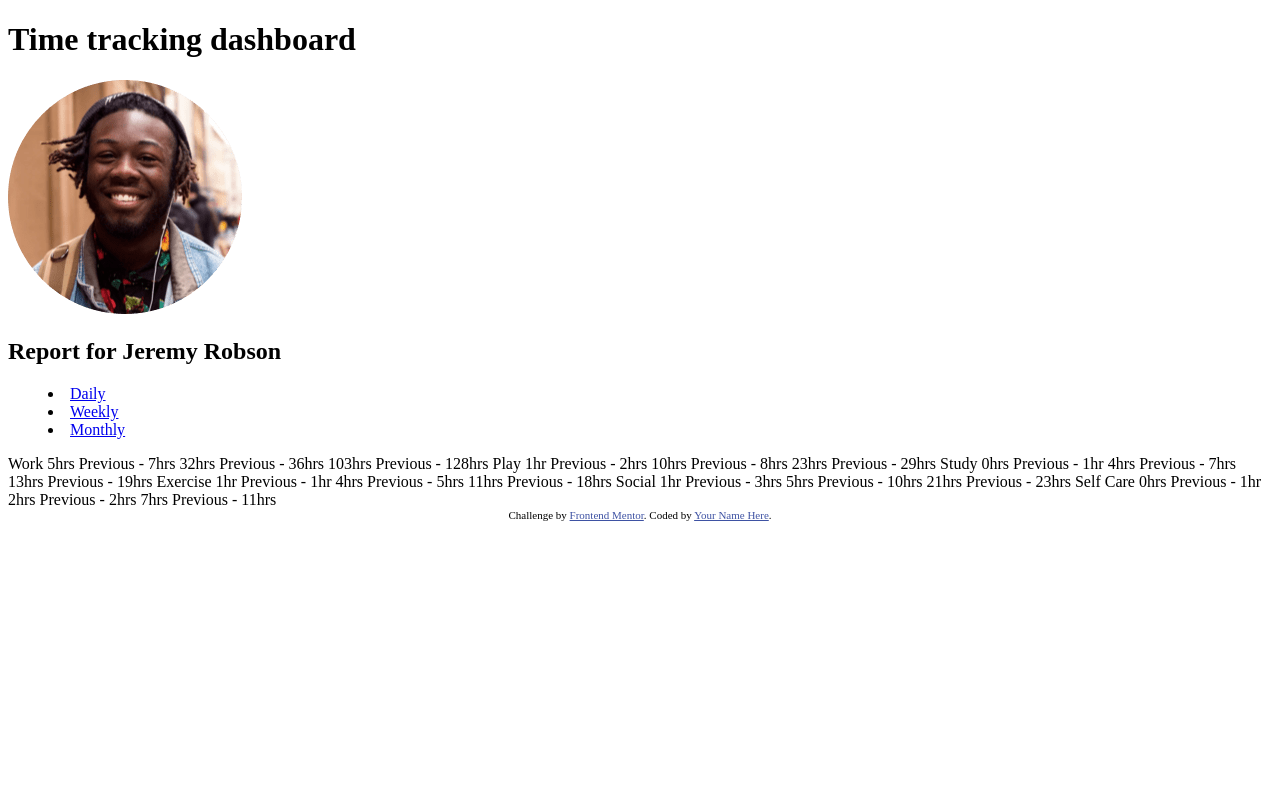
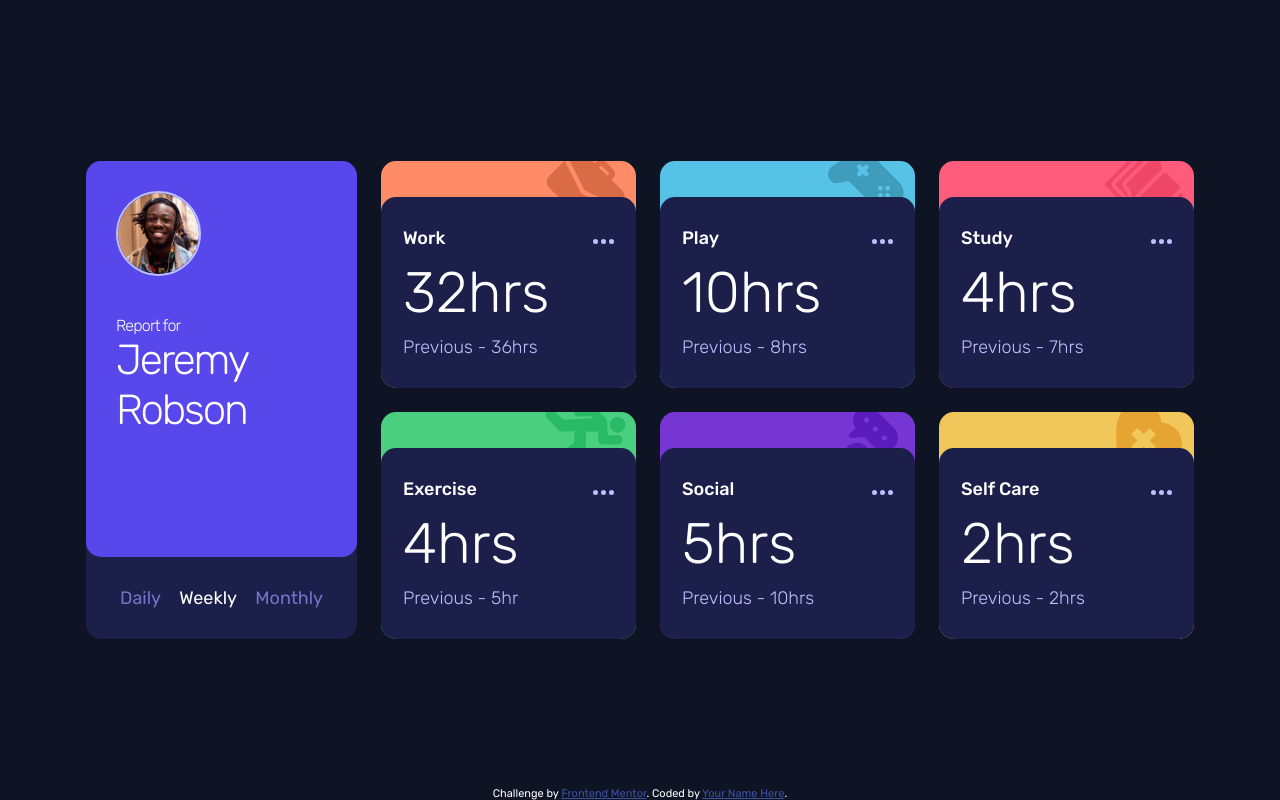
Before and after one commit to EugeniaAntonova/time-tracking-dashboard-main, a plain HTML site: page index.html in a window 1280 px wide. Drawn offline with Linux system fonts and the light colour scheme.

Commit message:
feat finished markup and styles

```diff
--- a/index.html
+++ b/index.html
@@ -1,23 +1,36 @@
 <!DOCTYPE html>
 <html lang="en">
+
 <head>
   <meta charset="UTF-8">
-  <meta name="viewport" content="width=device-width, initial-scale=1.0"> <!-- displays site properly based on user's device -->
+  <meta name="viewport" content="width=device-width, initial-scale=1.0">
+  <!-- displays site properly based on user's device -->
 
   <link rel="icon" type="image/png" sizes="32x32" href="./images/favicon-32x32.png">
 
   <title>Frontend Mentor | Time tracking dashboard</title>
+  <link rel="stylesheet" href="/style.css">
+  <style>
+    .attribution {
+      position: fixed;
+      bottom: 0;
+      right: 0;
+      left: 0;
+      margin: 0 auto;
+      font-size: 11px;
+      text-align: center;
+    }
 
-  <!-- Feel free to remove these styles or customise in your own stylesheet 👍 -->
-  <style>
-    .attribution { font-size: 11px; text-align: center; }
-    .attribution a { color: hsl(228, 45%, 44%); }
+    .attribution a {
+      color: hsl(228, 45%, 44%);
+    }
   </style>
 </head>
+
 <body>
   <main>
     <h1 class="visually-hidden">Time tracking dashboard</h1>
-    <div class="dashboard">
+    <article class="dashboard">
       <header class="dashboard-header">
         <div class="header-top">
           <div class="avatar">
@@ -28,70 +41,80 @@
             <span class="name">Jeremy Robson</span>
           </h2>
         </div>
-        <div class="header-controls">
-          <menu>
-            <li><a href="/">Daily</a></li>
-            <li><a href="/">Weekly</a></li>
-            <li><a href="/">Monthly</a></li>
-          </menu>
-        </div>
+        <menu>
+          <li><a href="/" class="daily">Daily</a></li>
+          <li><a href="/" class="weekly active">Weekly</a></li>
+          <li><a href="/" class="monthly">Monthly</a></li>
+        </menu>
       </header>
-
-    </div>
+      <ul class="cards">
+        <li class="work">
+          <div class="card-content">
+            <h3 class="card-title">Work</h3>
+            <a href="" class="card-options" title="options">
+              <img src="/images/icon-ellipsis.svg">
+            </a>
+            <p class="current">32hrs</p>
+            <p class="previous">Previous - 36hrs</p>
+          </div>
+        </li>
+        <li class="play">
+          <div class="card-content">
+            <h3 class="card-title">Play</h3>
+            <a href="" class="card-options" title="options">
+              <img src="/images/icon-ellipsis.svg">
+            </a>
+            <p class="current">10hrs</p>
+            <p class="previous">Previous - 8hrs</p>
+          </div>
+        </li>
+        <li class="study">
+          <div class="card-content">
+            <h3 class="card-title">Study</h3>
+            <a href="" class="card-options" title="options">
+              <img src="/images/icon-ellipsis.svg">
+            </a>
+            <p class="current">4hrs</p>
+            <p class="previous">Previous - 7hrs</p>
+          </div>
+        </li>
+        <li class="exercise">
+          <div class="card-content">
+            <h3 class="card-title">Exercise</h3>
+            <a href="" class="card-options" title="options">
+              <img src="/images/icon-ellipsis.svg">
+            </a>
+            <p class="current">4hrs</p>
+            <p class="previous">Previous - 5hr</p>
+          </div>
+        </li>
+        <li class="social">
+          <div class="card-content">
+            <h3 class="card-title">Social</h3>
+            <a href="" class="card-options" title="options">
+              <img src="/images/icon-ellipsis.svg">
+            </a>
+            <p class="current">5hrs</p>
+            <p class="previous">Previous - 10hrs</p>
+          </div>
+        </li>
+        <li class="self-care">
+          <div class="card-content">
+            <h3 class="card-title">Self Care</h3>
+            <a href="" class="card-options" title="options">
+              <img src="/images/icon-ellipsis.svg">
+            </a>
+            <p class="current">2hrs</p>
+            <p class="previous">Previous - 2hrs</p>
+          </div>
+        </li>
+      </ul>
+    </article>
   </main>
-
-  Work
-  5hrs <!-- daily -->
-  Previous - 7hrs <!-- daily -->
-  32hrs <!-- weekly -->
-  Previous - 36hrs <!-- weekly -->
-  103hrs <!-- monthly -->
-  Previous - 128hrs <!-- monthly -->
-
-  Play
-  1hr <!-- daily -->
-  Previous - 2hrs <!-- daily -->
-  10hrs <!-- weekly -->
-  Previous - 8hrs <!-- weekly -->
-  23hrs <!-- monthly -->
-  Previous - 29hrs <!-- monthly -->
-
-  Study
-  0hrs <!-- daily -->
-  Previous - 1hr <!-- daily -->
-  4hrs <!-- weekly -->
-  Previous - 7hrs <!-- weekly -->
-  13hrs <!-- monthly -->
-  Previous - 19hrs <!-- monthly -->
-
-  Exercise
-  1hr <!-- daily -->
-  Previous - 1hr <!-- daily -->
-  4hrs <!-- weekly -->
-  Previous - 5hrs <!-- weekly -->
-  11hrs <!-- monthly -->
-  Previous - 18hrs <!-- monthly -->
-
-  Social
-  1hr <!-- daily -->
-  Previous - 3hrs <!-- daily -->
-  5hrs <!-- weekly -->
-  Previous - 10hrs <!-- weekly -->
-  21hrs <!-- monthly -->
-  Previous - 23hrs <!-- monthly -->
-
-  Self Care
-  0hrs <!-- daily -->
-  Previous - 1hr <!-- daily -->
-  2hrs <!-- weekly -->
-  Previous - 2hrs <!-- weekly -->
-  7hrs <!-- monthly -->
-  Previous - 11hrs <!-- monthly -->
-
-
   <div class="attribution">
     Challenge by <a href="https://www.frontendmentor.io?ref=challenge" target="_blank">Frontend Mentor</a>.
     Coded by <a href="#">Your Name Here</a>.
   </div>
 </body>
+
 </html>
--- a/style.css
+++ b/style.css
@@ -7,6 +7,7 @@
     font-style: normal;
     font-display: swap;
 }
+
 @font-face {
     font-family: "Rubik";
     src: local("Rubik-Regular"),
@@ -16,6 +17,7 @@
     font-style: normal;
     font-display: swap;
 }
+
 @font-face {
     font-family: "Rubik";
     src: local("Rubik-Medium"),
@@ -33,17 +35,21 @@
     --play: hsl(195, 74%, 62%);
     --study: hsl(348, 100%, 68%);
     --excercise: hsl(145, 58%, 55%);
-    --social:  hsl(264, 64%, 52%);
-    --self-care:  hsl(43, 84%, 65%);
+    --social: hsl(264, 64%, 52%);
+    --self-care: hsl(43, 84%, 65%);
 
     --very-dark-blue: hsl(226, 43%, 10%);
     --dark-blue: hsl(235, 46%, 20%);
     --desaturated-blue: hsl(235, 45%, 61%);
     --pale-blue: hsl(236, 100%, 87%);
 
+    --border-radius: 15px;
+
 }
 
-*, *::before, *::after {
+*,
+*::before,
+*::after {
     box-sizing: border-box;
 }
 
@@ -54,4 +60,250 @@ html {
 body {
     margin: 0;
     font-family: "Rubik", sans-serif;
+    min-height: 100vh;
+    min-height: 100svh;
+    display: flex;
+    align-items: center;
+    justify-content: center;
+    color: white;
+    background: var(--very-dark-blue);
 }
+
+main {
+    flex-grow: 1;
+}
+
+h2,
+h3,
+p {
+    margin: 0;
+}
+
+.visually-hidden {
+    position: absolute;
+    width: 1px;
+    height: 1px;
+    margin: -1px;
+    border: 0;
+    padding: 0;
+
+    white-space: nowrap;
+    clip-path: inset(100%);
+    clip: rect(0 0 0 0);
+    overflow: hidden;
+}
+
+/* basic layout */
+
+.dashboard {
+    width: 100%;
+    max-width: 1168px;
+    margin: auto;
+    padding: 50px 30px;
+    display: grid;
+    gap: 24px;
+}
+
+ul.cards {
+    margin: 0;
+    padding: 0;
+    list-style: none;
+    display: grid;
+    gap: 24px;
+}
+
+/* header */
+header.dashboard-header {
+    background: var(--dark-blue);
+    border-radius: var(--border-radius);
+    display: flex;
+    flex-direction: column;
+}
+
+.header-top {
+    padding: 30px;
+    flex-grow: 1;
+    background: var(--blue);
+    border-radius: inherit;
+    display: flex;
+    align-items: center;
+}
+
+.header-top .avatar {
+    width: 68px;
+    height: 68px;
+    margin-right: 16px;
+    flex-shrink: 0;
+    border-radius: 50%;
+    border: 2px solid var(--pale-blue);
+    overflow: hidden;
+}
+
+.header-top .avatar img {
+    display: block;
+    max-width: 100%;
+    object-fit: cover;
+}
+
+.header-top .title {
+    font-size: 24px;
+    font-weight: 500;
+    letter-spacing: -0.05em;
+}
+
+.header-top .title .for {
+    display: block;
+    font-size: 16px;
+    font-weight: 300;
+}
+
+.dashboard-header>menu {
+    flex-grow: 0;
+    margin: 0;
+    padding: 30px;
+    list-style: none;
+    display: flex;
+    align-items: center;
+    justify-content: space-between;
+}
+
+.dashboard-header>menu a {
+    padding: 4px;
+    text-decoration: none;
+    color: var(--desaturated-blue);
+}
+
+.dashboard-header>menu a:where(:hover, :focus-visible, :active, .active) {
+    color: white;
+}
+
+/* cards */
+ul.cards>li {
+    padding-top: 36px;
+    border-radius: var(--border-radius);
+    overflow: hidden;
+    background-repeat: no-repeat;
+    background-position: 94% -11px;
+    display: flex;
+    flex-direction: column;
+    align-items: stretch;
+    justify-content: end;
+}
+
+ul.cards>li.work {
+    background-color: var(--work);
+    background-image: url('/images/icon-work.svg');
+}
+
+ul.cards>li.play {
+    background-color: var(--play);
+    background-image: url('/images/icon-play.svg');
+}
+
+ul.cards>li.study {
+    background-color: var(--study);
+    background-image: url('/images/icon-study.svg');
+}
+
+ul.cards>li.exercise {
+    background-color: var(--excercise);
+    background-image: url('/images/icon-exercise.svg');
+    background-position-y: -5px;
+}
+
+ul.cards>li.social {
+    background-color: var(--social);
+    background-image: url('/images/icon-social.svg');
+}
+
+ul.cards>li.self-care {
+    background-color: var(--self-care);
+    background-image: url('/images/icon-self-care.svg');
+}
+
+ul.cards>li>.card-content {
+    padding: 30px 22px;
+    background: var(--dark-blue);
+    border-radius: var(--border-radius) var(--border-radius) 0 0;
+    display: grid;
+    grid-template-columns: auto auto;
+    gap: 10px;
+    align-items: center;
+}
+
+ul.cards>li .card-title {
+    font-size: 1rem;
+    font-weight: 500;
+}
+
+ul.cards>li .current {
+    font-size: 32px;
+    font-weight: 400;
+}
+
+ul.cards>li .card-options {
+    align-self: start;
+    justify-self: end;
+}
+
+ul.cards>li .previous {
+    color: var(--pale-blue);
+    font-size: 1rem;
+    font-weight: 300;
+    justify-self: end;
+}
+
+
+@media (min-width: 680px) {
+    ul.cards {
+        grid-template-columns: 1fr 1fr;
+    }
+}
+
+@media (min-width: 850px) {
+    .header-top .avatar {
+        width: 85px;
+        height: 85px;
+    }
+
+    .header-top .title {
+        font-size: 42px;
+        font-weight: 300;
+    }
+
+    ul.cards {
+        grid-template-columns: 1fr 1fr 1fr;
+    }
+
+    .header-top .title .for {
+        letter-spacing: -0.05em;
+    }
+
+    ul.cards>li .previous {
+        justify-self: start;
+        grid-row: 3 / 4;
+        grid-column: 1 / 2;
+    }
+}
+
+@media (min-width: 1168px) {
+    .dashboard {
+        grid-template-columns: 1fr 3fr;
+    }
+
+    .header-top {
+        flex-direction: column;
+        align-items: flex-start;
+    }
+
+    .header-top .avatar {
+        margin-right: 0;
+        margin-bottom: 40px;
+    }
+
+    ul.cards>li .current {
+        font-size: 57px;
+        font-weight: 300;
+    }
+
+}
```
